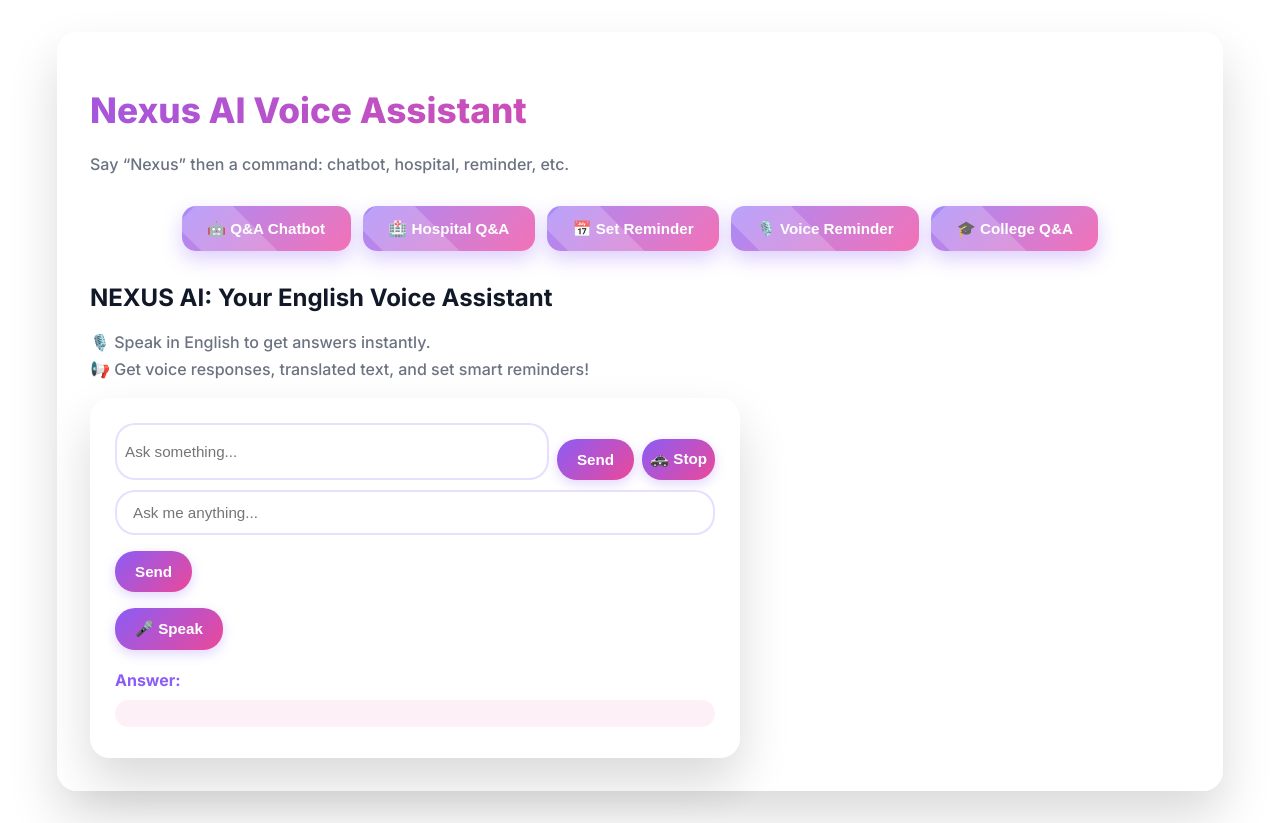
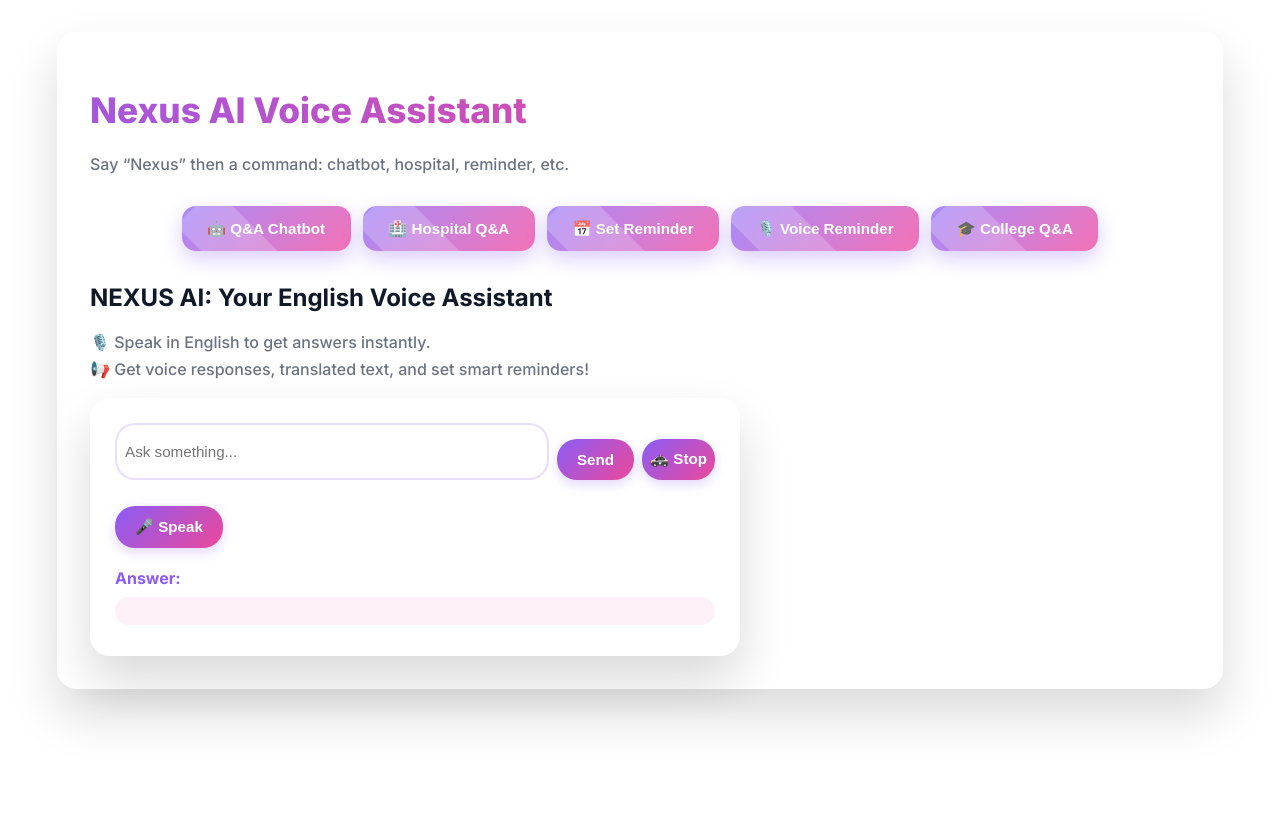
Before and after one commit to arunsamy4444/Nexus-AI-assistant, a React (Create React App) app in the folder client/: page / in a window 1280 px wide. After the commit the page ends 800 px from the top, so only its background shows below. Built offline with nearby package versions, Linux system fonts and the light colour scheme.

Commit message:
Update ChatBot.jsx

```diff
--- a/client/src/components/ChatBot.jsx
+++ b/client/src/components/ChatBot.jsx
@@ -2,14 +2,11 @@ import React, { useState } from "react";
 import SpeechToText from "./SpeechToText";
 import "./ChatBot.css";
 
-export default function ChatBot({ onResponse, onSpeech }) {
-  const [inputText, setInputText] = useState("");
+export default function ChatBot({ inputText, onResponse, onSpeech }) {
   const [loading, setLoading] = useState(false);
-  const [answer, setAnswer] = useState("");
 
-  const queryGemini = async () => {
-    const text = inputText.trim();
-    if (!text) return;
+  const queryGemini = async (text) => {
+    if (!text?.trim()) return;
 
     setLoading(true);
     try {
@@ -21,37 +18,23 @@ export default function ChatBot({ onResponse, onSpeech }) {
 
       const data = await response.json();
       const result = data?.answer;
-      setAnswer(result || "No response from Gemini.");
       onResponse(result || "No response from Gemini.");
     } catch (err) {
       console.error("Gemini Chat error:", err);
-      setAnswer("Error fetching from server.");
       onResponse("Error fetching from server.");
     } finally {
       setLoading(false);
     }
   };
 
-  const handleSend = () => {
-    queryGemini();
+  // Manual trigger from parent via hidden button
+  const handleTrigger = () => {
+    queryGemini(inputText);
   };
 
   return (
-    <div className="chatbot-wrapper">
-      <div className="chatbot-input-area">
-        <input
-          type="text"
-          value={inputText}
-          placeholder="Ask me anything..."
-          onChange={(e) => setInputText(e.target.value)}
-        />
-        <button onClick={handleSend}>Send</button>
-      </div>
-
-      <SpeechToText onResult={(text) => {
-        setInputText(text);
-        onSpeech(text);
-      }} lang="en-US" />
+    <>
+      <SpeechToText onResult={onSpeech} lang="en-US" />
 
       {loading && (
         <div className="loader-container">
@@ -60,13 +43,8 @@ export default function ChatBot({ onResponse, onSpeech }) {
         </div>
       )}
 
-      {answer && (
-        <div className="chatbot-answer">
-          <strong>Answer:</strong>
-          <p>{answer}</p>
-        </div>
-      )}
-    </div>
+      <button id="trigger-bot" onClick={handleTrigger} style={{ display: "none" }} />
+    </>
   );
 }
 
```
